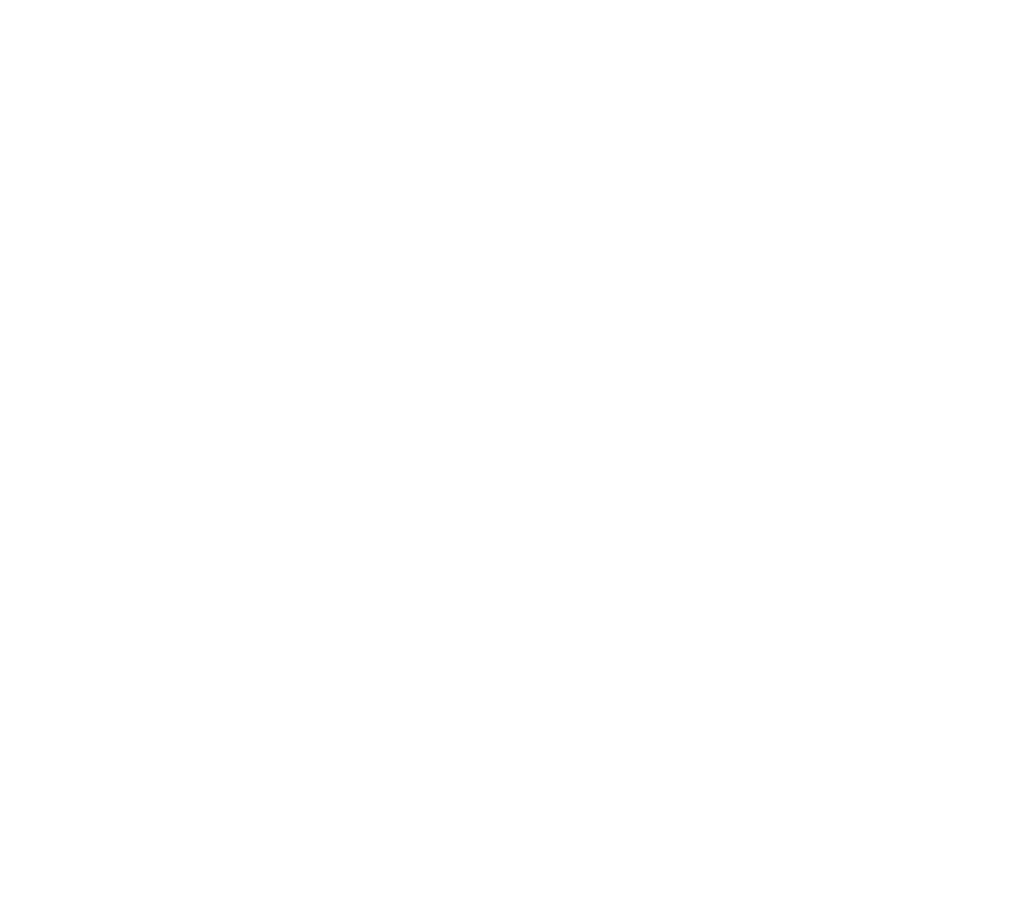
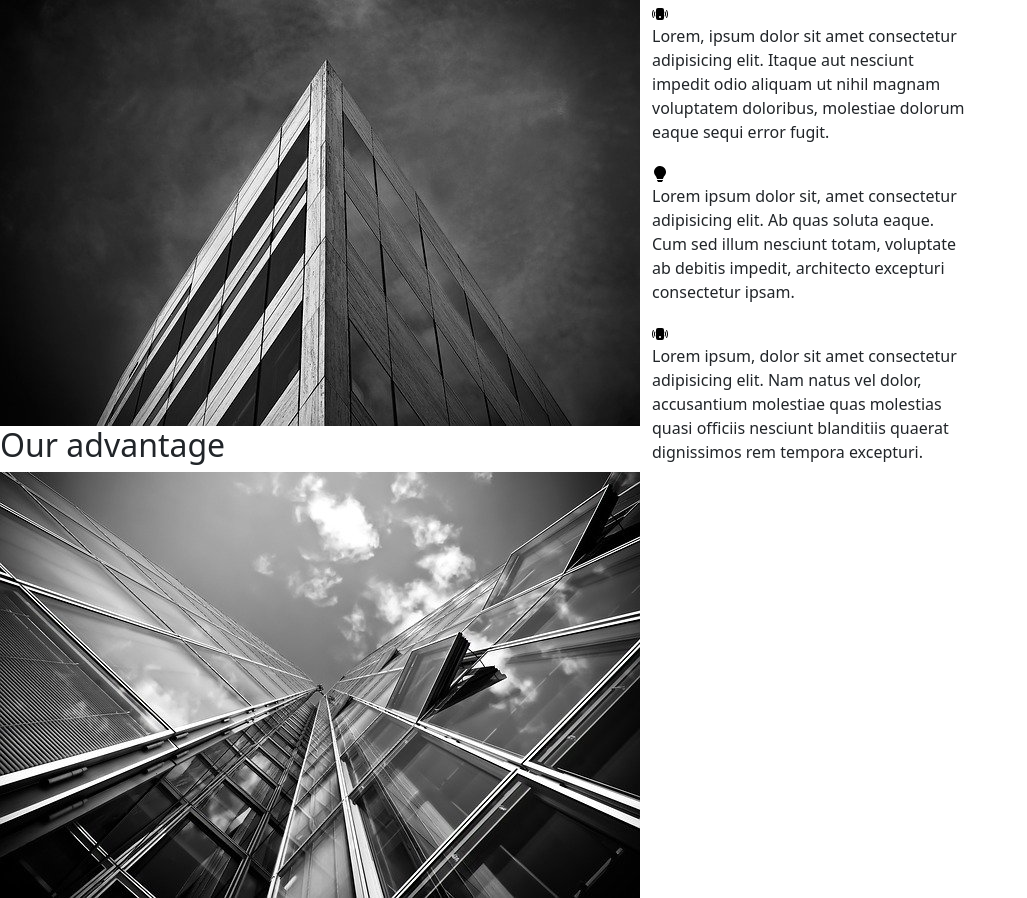
Before and after one commit to Alik-ai/Avantage-projet5, a plain HTML site: page index.html in a window 1280 px wide. Shown: the whole page, without its empty margins (0-1027 px from the left). Before the commit the page ends 800 px from the top, so only its background shows below. Drawn offline with nearby package versions, Linux system fonts and the light colour scheme.

Commit message:
feat: ajout du texte et image

```diff
--- a/index.html
+++ b/index.html
@@ -9,7 +9,39 @@
     <title>Our advantages</title>
 </head>
 <body>
-
+    <section>
+        <div class="row">
+            <div class="col-12 col-md-6">
+                <div class="col-12 col-md-6">
+                    <img src="./image/Bat 1 (2).jpg" alt="L'angle d'un batiment en noir et blanc vue d'en bas construit avec que des vitres">
+                </div>
+                <h2> Our advantage</h2>
+                <div class="col-12 col-md-6">
+                    <img src="./image/Bat 2.jpg" alt="">
+                </div>
+            </div>
+            <div class="col-12 col-md-6">
+                <div class="col-12 col-md-6 texte">
+                    <img src="./image/Tel.svg" alt="">
+                    <p>
+                        Lorem, ipsum dolor sit amet consectetur adipisicing elit. Itaque aut nesciunt impedit odio aliquam ut nihil magnam voluptatem doloribus, molestiae dolorum eaque sequi error fugit.
+                    </p>
+                </div>
+                <div class="col-12 col-md-6 texte">
+                    <img src="./image/Lumière.svg" alt="">
+                    <p>
+                        Lorem ipsum dolor sit, amet consectetur adipisicing elit. Ab quas soluta eaque. Cum sed illum nesciunt totam, voluptate ab debitis impedit, architecto excepturi consectetur ipsam.
+                    </p>
+                </div>
+                <div class="col-12 col-md-6 texte">
+                    <img src="./image/Tel.svg" alt="">
+                    <p>
+                        Lorem ipsum, dolor sit amet consectetur adipisicing elit. Nam natus vel dolor, accusantium molestiae quas molestias quasi officiis nesciunt blanditiis quaerat dignissimos rem tempora excepturi.
+                    </p>
+                </div>
+            </div>
+        </div>
+    </section>
 </body>
 <script src="https://cdn.jsdelivr.net/npm/bootstrap@5.0.0-beta3/dist/js/bootstrap.bundle.min.js" integrity="sha384-JEW9xMcG8R+pH31jmWH6WWP0WintQrMb4s7ZOdauHnUtxwoG2vI5DkLtS3qm9Ekf" crossorigin="anonymous"></script>
 </html>
```
Also changed, not shown: image/Bat 1 (2).jpg (added), image/Bat 2.jpg (added), image/Horloge.svg (added), image/Lumière.svg (added), image/Tel.svg (added).
